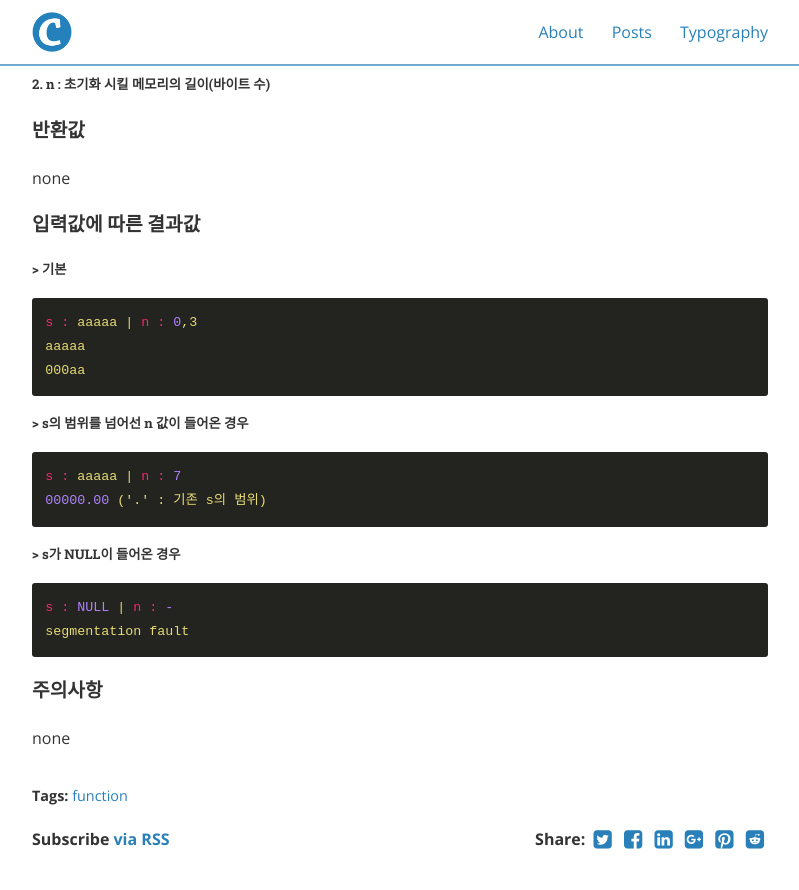
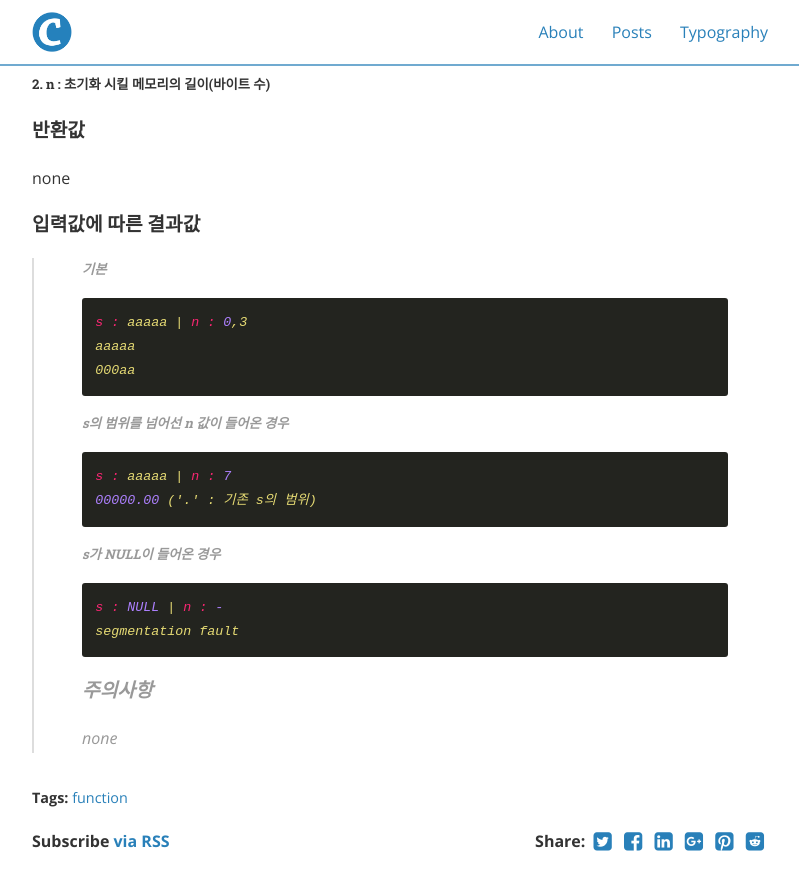
Before and after one commit to xodhksrjqnr/xodhksrjqnr.github.io, a Jekyll site: the page built from _posts/2021-01-01-bzero.md, in a window 1280 px wide and 900 px high, scrolled down 729 px. Shown: the top 890 px of the window, without its empty margins (240-1039 px from the left). Built offline with Jekyll 4.4.1, drawn with Linux system fonts in a browser that asks for light colours; nearby versions of some CDN libraries.

````diff
--- a/_posts/2021-01-01-bzero.md
+++ b/_posts/2021-01-01-bzero.md
@@ -24,18 +24,18 @@ bzero 함수는 메모리를 0으로 초기화하는 기능이다. 즉, memset(s
 none<br/>
 
 #### 입력값에 따른 결과값
-##### > 기본
+> ##### 기본
 ```
 s : aaaaa | n : 0,3
 aaaaa
 000aa
 ```
-##### > s의 범위를 넘어선 n 값이 들어온 경우
+> ##### s의 범위를 넘어선 n 값이 들어온 경우
 ```
 s : aaaaa | n : 7
 00000.00 ('.' : 기존 s의 범위)
 ```
-##### > s가 NULL이 들어온 경우
+> ##### s가 NULL이 들어온 경우
 ```
 s : NULL | n : -
 segmentation fault
````
